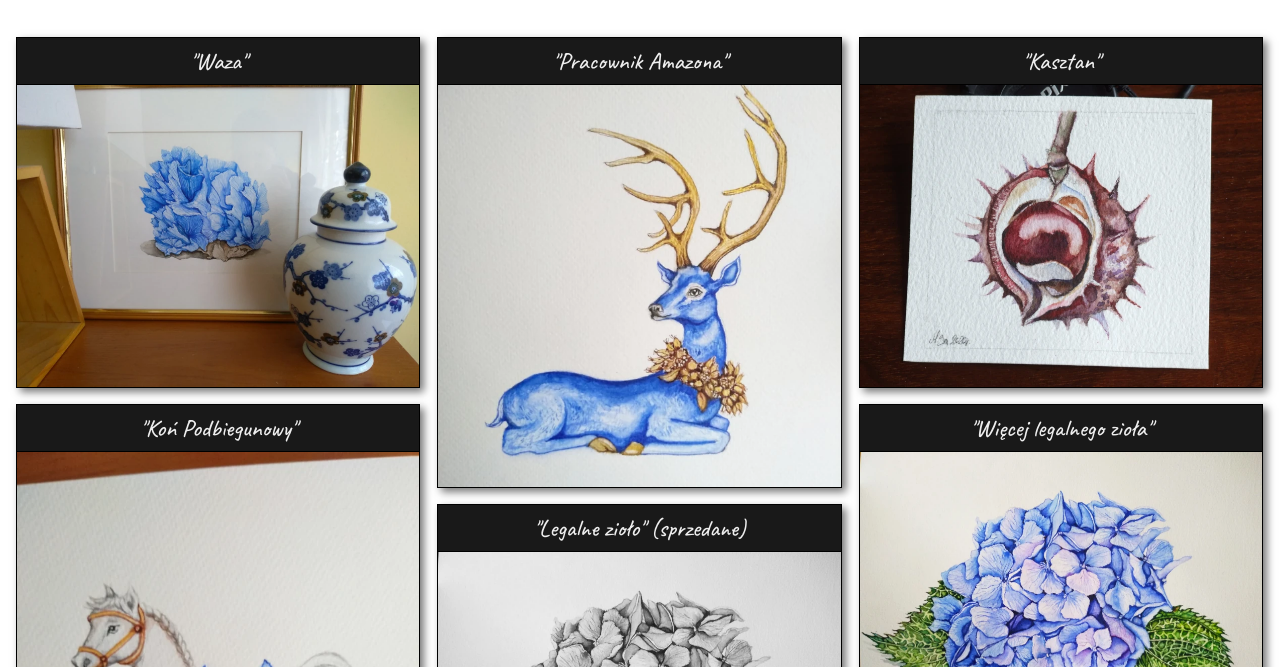
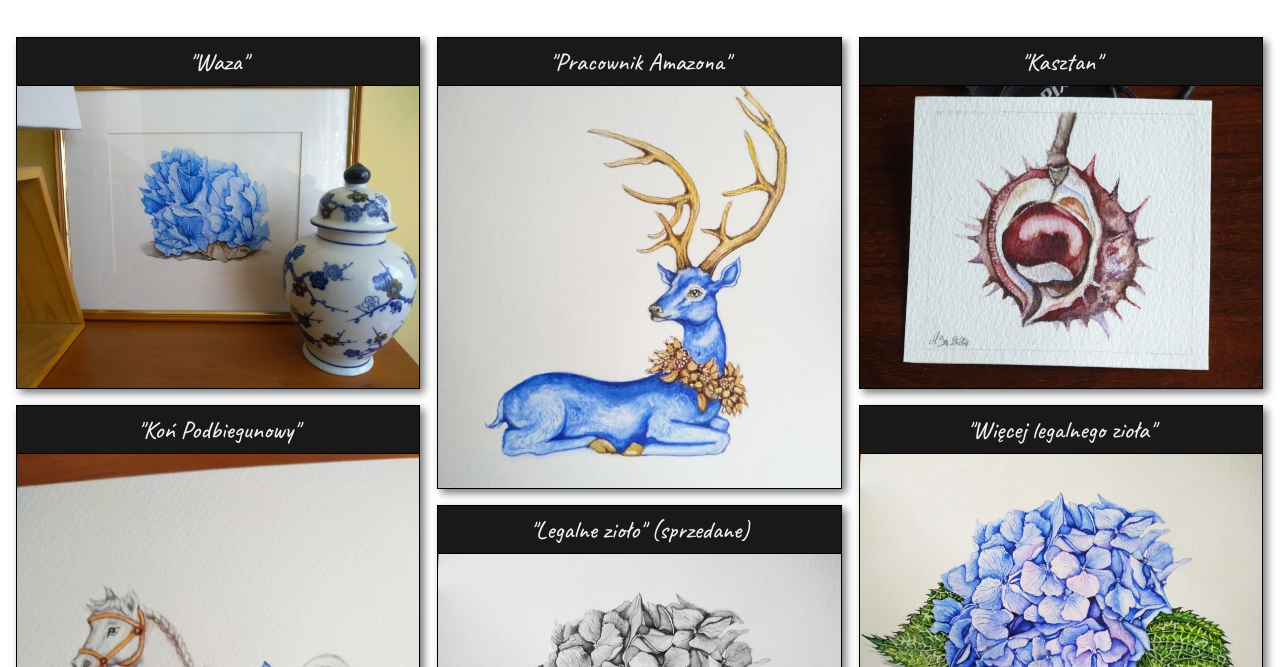
Before and after one commit to Tsumirez/masonry-folio, a plain HTML site: page index.html in a window 1280 px wide. Shown: the part 133-800 px from the top of the page. Drawn offline with Linux system fonts and the light colour scheme; files whose address does not match are found by name; a web font is replaced by a local one.

Commit message:
Image heading font now scales with screen size

```diff
--- a/style.css
+++ b/style.css
@@ -48,7 +48,7 @@ main > div > h3 {
     color:#eee;
     text-align: center;
     padding: .5rem 5%;
-    font: 1.5rem Caveat, Arial, sans-serif;
+    font: calc(.75rem + 1vw) Caveat, Arial, sans-serif;
     background-color: rgba(0,0,0, .9);
     transition: opacity 1s;
     border-bottom: 1px solid #000;
```
